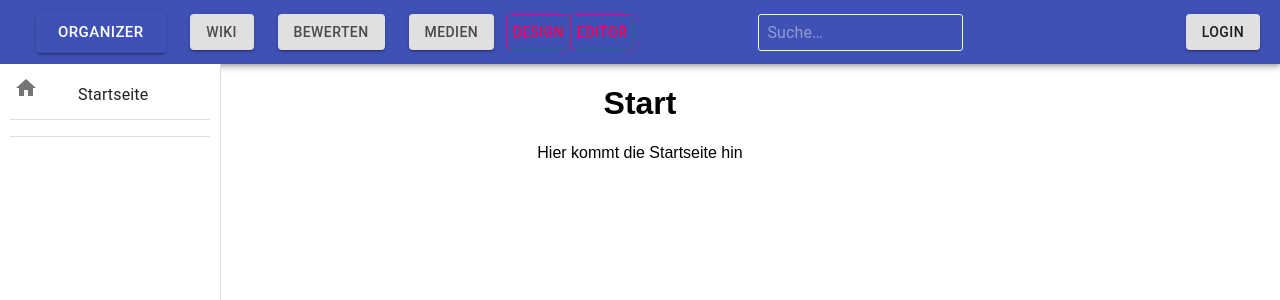
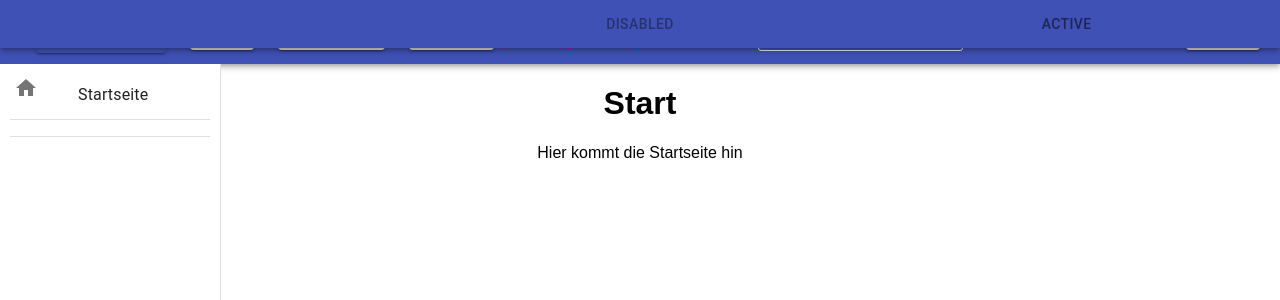
Before and after one commit to church-organizer/cgr-app, a React (Create React App) app: page / in a window 1280 px wide. Shown: the top 300 px of the page. Built offline with nearby package versions, Linux system fonts and the light colour scheme.

Commit message:
login anfang

```diff
--- a/package.json
+++ b/package.json
@@ -17,7 +17,8 @@
     "react-draggable": "^3.3.0",
     "react-router-dom": "^5.0.1",
     "react-scripts": "1.1.5",
-    "simplemde": "^1.11.2"
+    "simplemde": "^1.11.2",
+    "@material-ui/system": "latest"
   },
   "scripts": {
     "start": "react-scripts start",
--- a/src/App.js
+++ b/src/App.js
@@ -6,6 +6,7 @@ import Rating from "./components/rating/Rating";
 import Media from "./components/media/Media";
 import Start from "./components/start/Start"
 import TopNav from "./tools/TopNav/TopNav";
+import Login from "./tools/Login/Login";
 
 
 class App extends Component {
@@ -23,6 +24,7 @@ class App extends Component {
                         <Route exact path="/media" component={Media}/>
                         <Route path="/wiki/:name" component={Wiki}/>
                     </div>
+                    <Login/>
                     {/*<SnackbarProvider maxSnack={3}>*/}
                     {/*    <CreatePopup/>*/}
                     {/*</SnackbarProvider>*/}
--- a/src/tools/Login/Login.js
+++ b/src/tools/Login/Login.js
@@ -1,8 +1,21 @@
 import React from "react";
+import {Container, Paper, Tab, Tabs} from "@material-ui/core";
+import AppBar from "@material-ui/core/AppBar";
 
 const Login = () => {
+
     return (
-        <br/>
+        <Container maxWidth={"xs"}>
+            <Paper>
+                <AppBar>
+                    <Tabs variant={"fullWidth"} value={0} indicatorColor="primary" textColor="primary">
+                        <Tab label="Active"/>
+                        <Tab label="Disabled" disabled/>
+                        <Tab label="Active"/>
+                    </Tabs>
+                </AppBar>
+            </Paper>
+        </Container>
     );
 };
 
```
